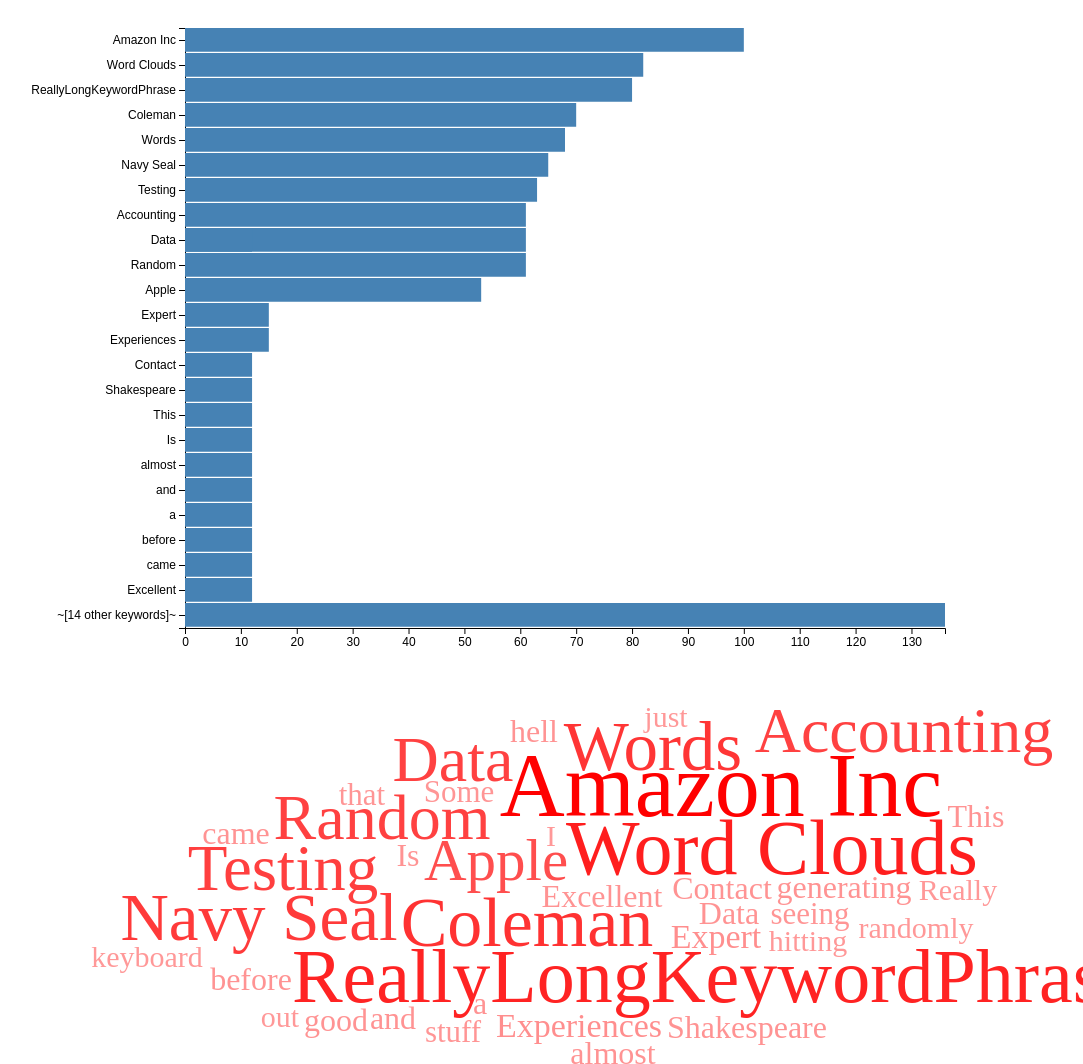
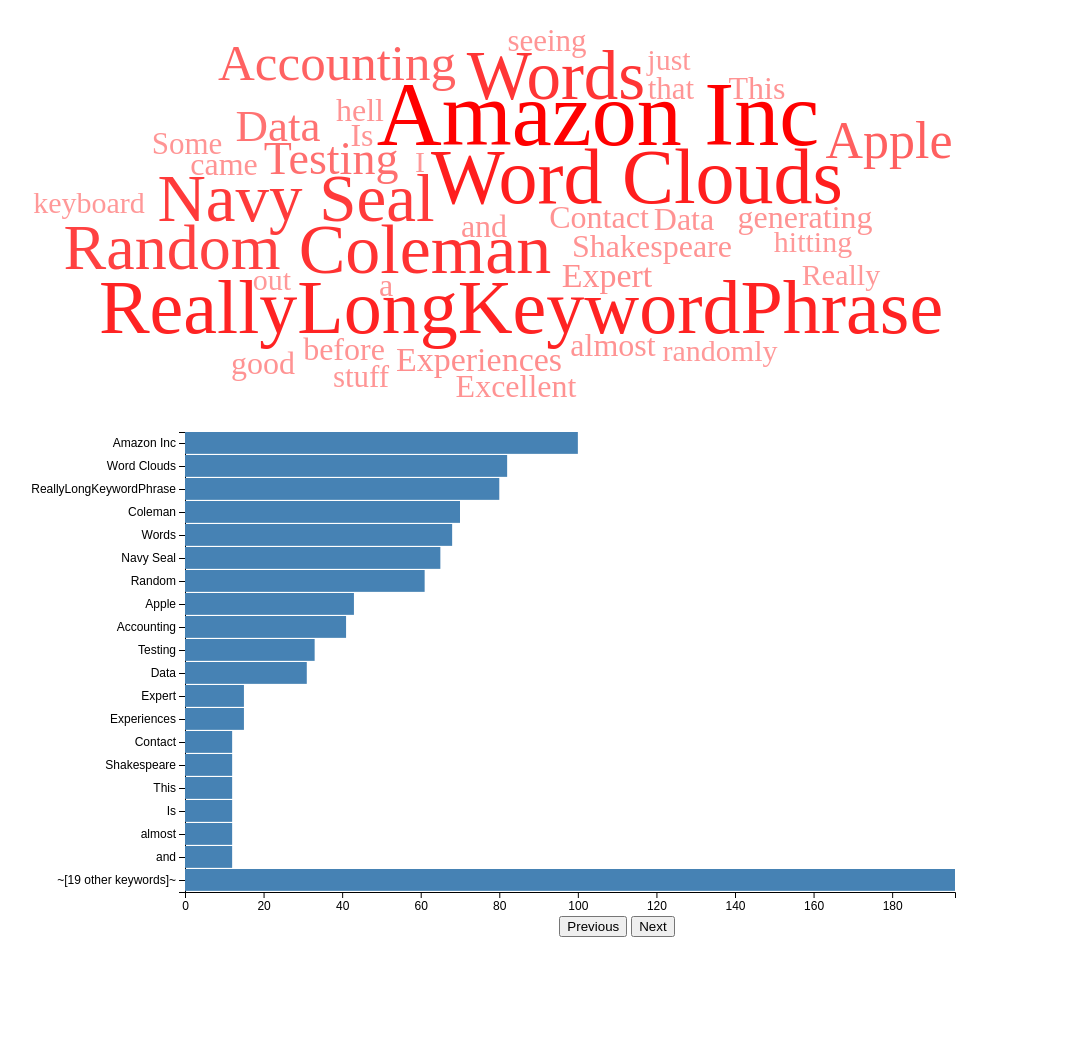
Before and after one commit to alexwainger/Coleman_KeywordAnalysis, a plain HTML site: page code/index.html in a window 1280 px wide. Shown: the whole page, without its empty margins (23-1106 px from the left). After the commit the page ends 945 px from the top, so only its background shows below. Drawn offline with nearby package versions, Linux system fonts and the light colour scheme.

Commit message:
Cleaned up bar graph, added next and previous

```diff
--- a/code/index.html
+++ b/code/index.html
@@ -8,7 +8,13 @@
 		<script src="js/word_cloud.js"></script>
 	</head>
 	<body>
+		<div id="word_cloud"></div>
+		<div>
 		<div id="bar_chart"></div>
-		<div id="word_cloud"></div>
+		<div style="text-align: center;">
+			<button type="button" id="previous">Previous</button>
+			<button type="button" id="next">Next</button>
+			<p style="margin:5px"></p>
+		</div>
 	</body>
 </html>
--- a/code/js/bar_chart.js
+++ b/code/js/bar_chart.js
@@ -1,8 +1,91 @@
 $(document).ready(function() {
-	var margin = {top: 20, right: 20, bottom: 20, left: 200},
+	var margin = {top: 0, right: 10, bottom: 20, left: 200},
 		width = 980 - margin.left - margin.right,
-		height = 640 - margin.top - margin.bottom,
-		num_bars = 25;
+		height = 480 - margin.top - margin.bottom,
+		num_bars = 20;
+
+	var page_num = 0;
+
+	var svg = d3.select("#bar_chart")
+		.append("svg")
+		.attr("width", width + margin.left + margin.right)
+		.attr("height", height + margin.top + margin.bottom)
+		.append("g").attr("transform", "translate(" + margin.left + ","  + margin.top + ")");
+
+	var x = d3.scaleLinear()
+		.range([0, width]);
+
+	var y = d3.scaleBand()
+		.range([0,height]);
+
+	var xAxis = d3.axisBottom(x);
+	var yAxis = d3.axisLeft(y);
+
+	svg.append("g")
+		.attr("class", "x axis")
+      	.attr("transform", "translate(0," + height + ")")
+      	.style("font", "12px sans-serif");
+
+	svg.append("g")
+		.attr("class", "y axis")
+		.style("font", "12px sans-serif");
+
+	d3.select("#next").on("click", function() {
+		console.log(d3.select("#bar_chart").datum(function() { return this.pagenum}));
+	});
+
+	d3.select("#previous").on("click", function() {
+
+	});
+
+	d3.csv(
+		"../data/test_data.csv",
+		function(d) { return { "text": d.text, "value": +d.value } },
+		function(data) {
+			draw(data, 0);
+		}
+	);
+
+	function draw(data, page) {
+		if (num_bars < 1) {
+				alert('Cannot have fewer than 1 bar!');
+		} else {
+
+			data.sort(value_comparison);
+
+			truncated_data = truncate_data(data);
+			//truncated_data = data.slice(num_bars * page, num_bars * (page + 1));
+
+			x.domain([0, d3.max(truncated_data, function(d) { return d.value })]);
+			y.domain(truncated_data.map(function(d) {return d.text}));
+
+	      	svg.select('.x.axis').transition().duration(500).call(xAxis);
+	      	svg.select('.y.axis').transition().duration(500).call(yAxis);
+
+	      	var bars = svg.selectAll(".bar")
+	      		.data(truncated_data);
+
+	      	bars.exit().transition().duration(500).style("fill-opacity", 0).remove();
+
+	      	console.log('here');
+	      	bars.enter().append("rect")
+	      		.attr("class", "bar")
+	      		.style("fill", "steelblue")
+	      		.attr("y", function(d) { return y(d.text); })
+	      		.attr("height", .95 * y.bandwidth())
+	      		.attr("x", 0)
+	      		.attr("width", function(d) { return x(d.value); })
+	      		.style("fill-opacity", 0)
+	      		.on("mouseover", function(d) {
+	      			d3.select(this).style("fill", "red");
+	      		})
+	      		.on("mouseout", function(d) {
+	      			d3.select(this).style("fill", "steelblue");
+	      		});
+
+	      	svg.selectAll(".bar").transition().duration(500).style("fill-opacity", 1);
+    	}
+	}
 
 	function value_comparison(a,b) {
 		if (a.value < b.value) {
@@ -15,6 +98,21 @@
 		return 0;
 	};
 
+	function truncate_data(data) {
+		truncated_data = [];
+		if (num_bars >= data.length) {
+			truncated_data = data;
+		} else {
+			truncated_data = data.slice(0, num_bars - 1);
+			truncated_data[num_bars - 1] = {
+				"text": "~[" + (data.length - num_bars + 1) + " other keywords]~",
+				"value": sum_other_values(data, num_bars -1)
+			};
+		}
+
+		return truncated_data;
+	}
+
 	function sum_other_values(data, from_index) {
 		sum = 0;
 		for (var i = from_index; i < data.length; i++) {
@@ -23,71 +121,4 @@
 		return sum;
 	}
 
-
-	d3.csv("../data/test_data.csv",
-		function(d) {
-			return { "text": d.text, "value": +d.value }
-		}, function(data) {
-			if (num_bars < 1) {
-				alert('Cannot have fewer than 1 bar!');
-			} else {
-
-				svg = d3.select("#bar_chart")
-					.append("svg")
-					.attr("width", width + margin.left + margin.right)
-					.attr("height", height + margin.top + margin.bottom)
-					.append("g").attr("transform", "translate(" + margin.left + ","  + margin.top + ")");
-
-				data.sort(value_comparison);
-
-				truncated_data = [];
-				if (num_bars >= data.length) {
-					truncated_data = data;
-				} else {
-					truncated_data = data.slice(0, num_bars - 1);
-					truncated_data[num_bars - 1] = {
-						"text": "~[" + (data.length - num_bars + 1) + " other keywords]~",
-						"value": sum_other_values(data, num_bars -1)
-					};
-				}
-
-				var x = d3.scaleLinear()
-					.domain([0, d3.max(truncated_data, function(d) { return d.value })])
-					.range([0, width]);
-
-				var y = d3.scaleBand()
-					.domain(truncated_data.map(function(d) {return d.text}))
-					.range([0,height]);
-
-				var xAxis = d3.axisBottom(x);
-				var yAxis = d3.axisLeft(y);
-
-				svg.append("g")
-		      		.attr("class", "x axis")
-		      		.attr("transform", "translate(0," + height + ")")
-		      		.style("font", "12px sans-serif")
-		      		.call(xAxis);
-
-		  		svg.append("g")
-		      		.attr("class", "y axis")
-		      		.style("font", "12px sans-serif")
-		      		.call(yAxis);
-
-		      	svg.selectAll(".bar")
-		      		.data(truncated_data)
-		    		.enter().append("rect")
-		      		.attr("class", "bar")
-		      		.style("fill", "steelblue")
-		      		.on("mouseover", function(d) {
-		      			d3.select(this).attr("r", 10).style("fill", "red");
-		      		})
-		      		.on("mouseout", function(d) {
-		      			d3.select(this).attr("r", 5.5).style("fill", "steelblue");
-		      		})
-		      		.attr("y", function(d) { return y(d.text); })
-		      		.attr("height", .95 * y.bandwidth())
-		      		.attr("x", 0)
-		      		.attr("width", function(d) { return x(d.value); });
-		    }
-	});
 });
--- a/code/js/word_cloud.js
+++ b/code/js/word_cloud.js
@@ -1,7 +1,7 @@
 $(document).ready(function() {
 	d3.csv("../data/test_data.csv", function(d) {return {"text": d.text, "value": +d.value}}, function(data) {
-		var width = 1200,
-			height = 500,
+		var width = 1000,
+			height = 420,
 			minFontSize = 30,
 			maxFontSize = 90,
 			minOpacity = .4,
@@ -40,10 +40,10 @@
     		})
     		.text(function(d) { return d.text; })
 			.on("mouseover", function(d) {
-  				d3.select(this).style("fill", "steelblue");
+  				d3.select(this).style("fill", "steelblue").style("opacity", 1);
 			})
 			.on("mouseout", function(d) {
-  				d3.select(this).style("fill", "red");
+  				d3.select(this).style("fill", "red").style("opacity", function(d) { return opacity(d.size) });
 			});
 		};
 
--- a/data/test_data.csv
+++ b/data/test_data.csv
@@ -4,10 +4,10 @@
 Coleman,70
 Words,68
 Navy Seal,65
-Testing,63
-Accounting,61
-Data,61
-Apple,53
+Testing,33
+Accounting,41
+Data,31
+Apple,43
 Random,61
 Word Clouds,82
 Expert,15
```
